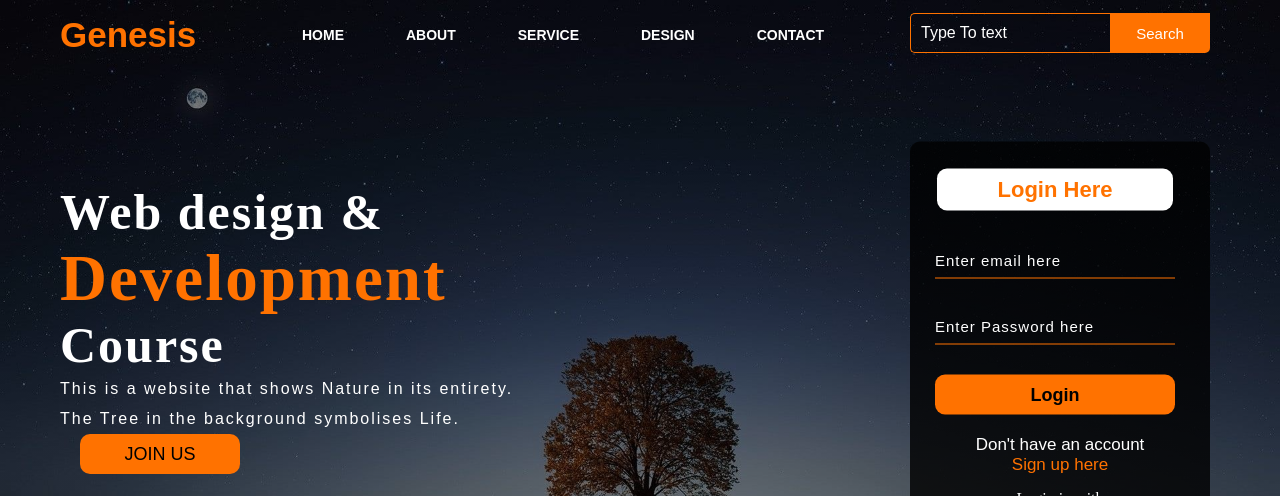
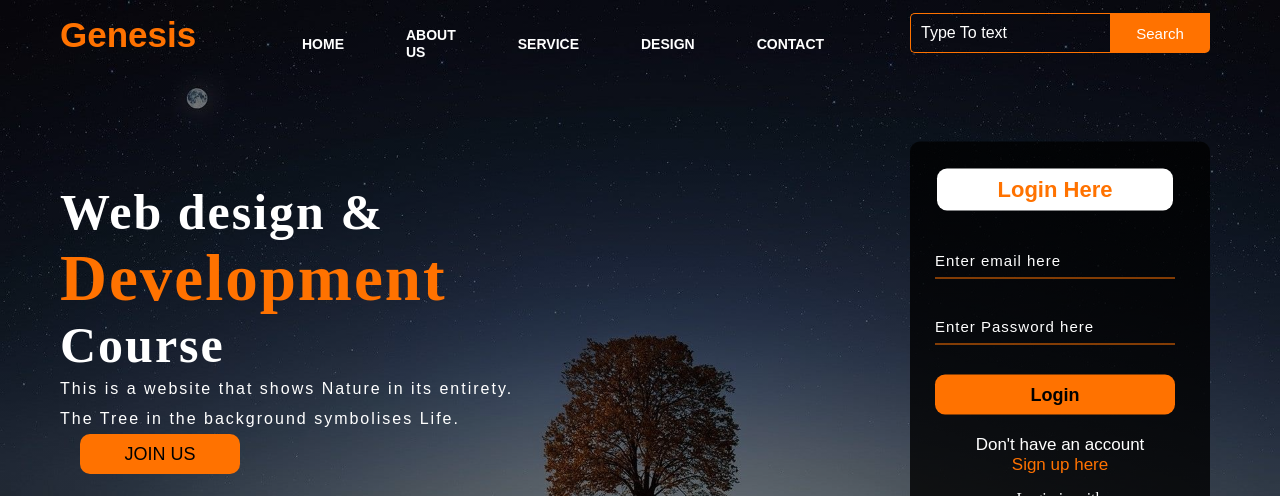
Before and after one commit to Tobi-Kazim/LandingPage, a plain HTML site: page index.html in a window 1280 px wide. Shown: the top 496 px of the page. Drawn offline with nearby package versions, Linux system fonts and the light colour scheme.

Commit message:
Update index.html

```diff
--- a/index.html
+++ b/index.html
@@ -14,7 +14,8 @@
             <div class="menu">
                 <ul>
                     <li><a href="#">HOME</a></li>
-                    <li><a href="#">ABOUT</a></li>
+                    <li><a href="#">ABOUT US</a></li>
+
                     <li><a href="#">SERVICE</a></li>
                     <li><a href="#">DESIGN</a></li>
                     <li><a href="#">CONTACT</a></li>
```
